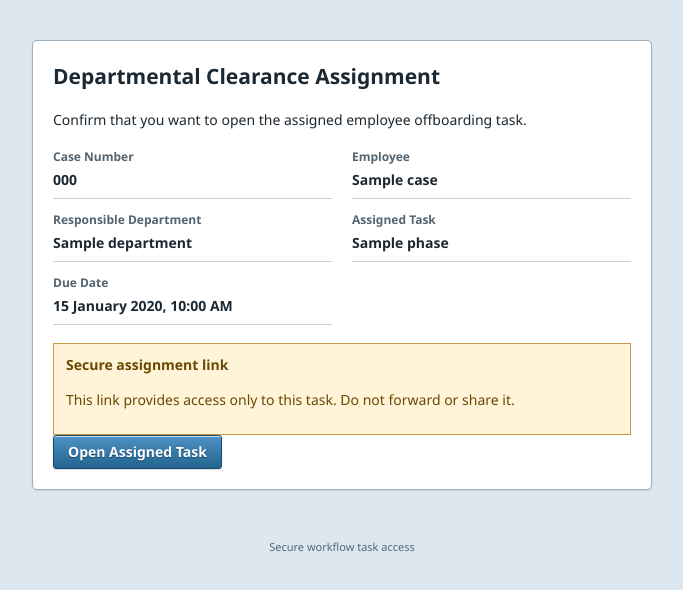
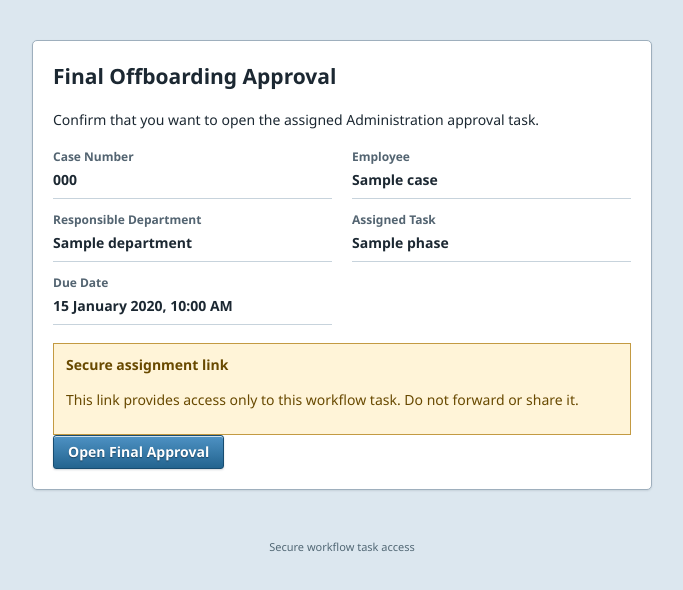
Before and after one commit to SyedOkashaShoaib/Off-boarding-workflow-automation, a Flask app: template app/templates/task_access/continue.html in a window 1280 px wide. Shown: the part 73-663 px from the top of the page, without its empty margins (298-981 px from the left). Run offline with Flask 3, Linux system fonts and the light colour scheme; the template is opened without the code that fills it: values that come from a table or form of the project are taken from there, others are empty; tables that the repository leaves empty hold one stand-in row (values such as "Sample post").

Commit message:
Route final approval tokens to approval interface

```diff
--- a/app/templates/task_access/continue.html
+++ b/app/templates/task_access/continue.html
@@ -2,7 +2,11 @@
 
 
 {% block title %}
-    Open Assigned Task
+    {% if task.phase.is_final_approval %}
+        Open Final Approval
+    {% else %}
+        Open Assigned Task
+    {% endif %}
 {% endblock %}
 
 
@@ -10,38 +14,64 @@
 
 <section class="task-access-card">
 
-    <h1>Departmental Clearance Assignment</h1>
+    {% if task.phase.is_final_approval %}
 
-    <p>
-        Confirm that you want to open the assigned
-        employee offboarding task.
-    </p>
+        <h1>Final Offboarding Approval</h1>
+
+        <p>
+            Confirm that you want to open the assigned
+            Administration approval task.
+        </p>
+
+    {% else %}
+
+        <h1>Departmental Clearance Assignment</h1>
+
+        <p>
+            Confirm that you want to open the assigned employee
+            offboarding task.
+        </p>
+
+    {% endif %}
 
 
     <dl class="task-access-summary">
 
         <div>
             <dt>Case Number</dt>
-            <dd>{{ task.case.case_number }}</dd>
+
+            <dd>
+                {{ task.case.case_number }}
+            </dd>
         </div>
 
         <div>
             <dt>Employee</dt>
-            <dd>{{ task.case.employee_name }}</dd>
+
+            <dd>
+                {{ task.case.employee_name }}
+            </dd>
         </div>
 
         <div>
             <dt>Responsible Department</dt>
-            <dd>{{ task.phase.department.name }}</dd>
+
+            <dd>
+                {{ task.phase.department.name }}
+            </dd>
         </div>
 
         <div>
             <dt>Assigned Task</dt>
-            <dd>{{ task.phase.name }}</dd>
+
+            <dd>
+                {{ task.phase.name }}
+            </dd>
         </div>
 
         <div>
             <dt>Due Date</dt>
+
             <dd>
                 {% if task.due_at %}
                     {{ task.due_at.strftime(
@@ -61,7 +91,7 @@
         <strong>Secure assignment link</strong>
 
         <p>
-            This link provides access only to this task.
+            This link provides access only to this workflow task.
             Do not forward or share it.
         </p>
 
@@ -77,9 +107,16 @@
     >
         {{ form.hidden_tag() }}
 
-        {{ form.submit(
-            class_="btn-primary"
-        ) }}
+        <button
+            type="submit"
+            class="btn-primary"
+        >
+            {% if task.phase.is_final_approval %}
+                Open Final Approval
+            {% else %}
+                Open Assigned Task
+            {% endif %}
+        </button>
     </form>
 
 </section>
```
Also changed, not shown: app/routes/task_access_route.py (+28 -3 lines).
